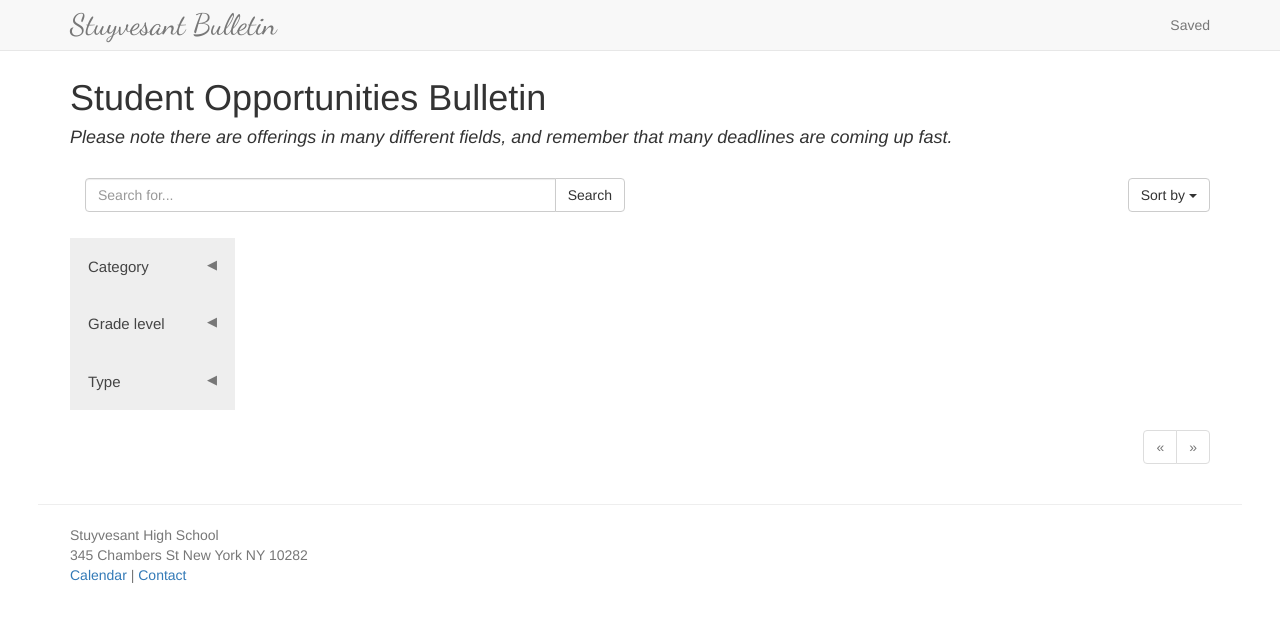
After one commit to wxiang54/3XTheCharm, a Python web app: template app/templates/opportunities.html in a window 1280 px wide. The commit adds this page. Shown: the top 622 px of the page. Run offline with Jinja, Linux system fonts and the light colour scheme; the template is opened without the code that fills it, so the values that code supplies are empty.

Commit message:
starred js

```diff
--- a/app/static/css/main.css
+++ b/app/static/css/main.css
@@ -64,7 +64,10 @@ div.panel {
 .toggle {
     color: #aab8c2;
     font-size: 1vw;
-    padding-top: 1vw;
     padding-left: 4vw;
     cursor: pointer;
 }
+
+.toggle:clicked{
+	text-decoration: none;
+}
--- a/app/static/js/main.js
+++ b/app/static/js/main.js
@@ -13,7 +13,17 @@
             }
 	}
     }
+
+    var boxes = document.getElementsByClassName("toggle");
+    for (i=0; i<boxes.length; i++){
+      boxes[i].onclick = function(){
+                this.innerHTML = "Starred";
+    	}
+    }
+
 }
+
+
 
 /*
 var items = document.getElementsByClassName('toggle');
--- /dev/null
+++ b/app/templates/base.html
@@ -0,0 +1,54 @@
+<!DOCTYPE html>
+<html>
+
+  <head>
+    <link rel="stylesheet" href="/static/css/bootstrap.min.css">
+    <link type="text/css" rel="stylesheet" href="/static/css/main.css">
+    <script src="/static/js/main.js"></script>
+    {% block head %} {% endblock %}
+  </head>
+
+  <nav class="navbar navbar-default navbar-fixed-top">
+    <div class="container">
+      <div class="navbar-header">
+         <a class="navbar-brand" href="#">
+        <div class="logo"> Stuyvesant Bulletin </div>
+      </a>
+      </div>
+      <div id="main-navbar" class="navbar-collapse collapse">
+        <ul class="nav navbar-nav navbar-right">
+          <li><a href="/student/starred_opportunities">Saved</a></li>
+        </ul>
+      </div>
+    </div>
+  </nav>
+
+    <br>
+  <body>
+    <div class="container">
+      {% with messages = get_flashed_messages() %} {% if messages %}
+      <ul class=flashes>
+        {% for message in messages %}
+        <li>{{ message }}</li>
+        {% endfor %}
+      </ul>
+      {% endif %} {% endwith %} {% block body %} {% endblock %}
+    </div>
+
+    <hr>
+
+    <footer class="footer">
+      <div class="container">
+        <p class="text-muted">
+          Stuyvesant High School <br>
+          345 Chambers St New York NY 10282 <br>
+          <a href="http://stuy.enschool.org/apps/events/view_calendar.jsp?id=0">Calendar</a> |
+          <a href="http://stuy.enschool.org/apps/pages/index.jsp?uREC_ID=210464&type=u&pREC_ID=contact"> Contact </a>
+        </p>
+      </div>
+    </footer>
+    <script src="/static/js/jquery-3.2.0.min.js"></script>
+    <script src="/static/js/bootstrap.min.js"></script>
+    <script src="/static/js/notify.min.js"></script>
+  </body>
+</html>
--- /dev/null
+++ b/app/templates/opportunities.html
@@ -0,0 +1,126 @@
+{% extends "base.html" %}
+{% block body %}
+
+<h1>Student Opportunities Bulletin</h1>
+<h4><i>Please note there are offerings in many different fields, and remember that many deadlines are coming up fast. </i></h4>
+<br>
+
+    <div class="col-lg-6 pull-left">
+    <div class="input-group">
+      <input type="text" class="form-control" placeholder="Search for...">
+      <span class="input-group-btn">
+        <button class="btn btn-default" type="button">Search</button>
+      </span>
+    </div><!-- /input-group -->
+    </div><!-- /.col-lg-6 -->
+
+
+<div class="btn-group offset-lg-6 pull-right">
+  <button type="button" class="btn btn-default dropdown-toggle" data-toggle="dropdown" aria-haspopup="true" aria-expanded="false">
+    Sort by <span class="caret"></span>
+  </button>
+  <ul class="dropdown-menu">
+    <li><a href="#">Soonest Deadline</a></li>
+    <li><a href="#">Latest Deadline</a></li>
+    <li><a href="#">Recent</a></li>
+  </ul>
+</div>
+
+<br><br><br>
+<div class="row">
+  <div class="container col-md-2">
+    <button class="accordion">Category</button>
+    <div class="panel">
+      <br>
+      <input type="checkbox"><label>&nbsp; Technology</label> <br>
+      <input type="checkbox"><label>&nbsp; Theater</label> <br>
+      <input type="checkbox"><label>&nbsp; Volunteering</label> <br>
+      <input type="checkbox"><label>&nbsp; Research</label> <br>
+    </div>
+    <button class="accordion">Grade level</button>
+    <div class="panel">
+      <br>
+      <input type="checkbox"><label> &nbsp; 9th grade</label> <br>
+      <input type="checkbox"><label> &nbsp; 10th grade</label> <br>
+      <input type="checkbox"><label> &nbsp; 11th grade</label> <br>
+      <input type="checkbox"><label> &nbsp; 12th grade</label> <br>
+    </div>
+    <button class="accordion">Type</button>
+    <div class="panel">
+      <br>
+      <input type="checkbox"><label>&nbsp; Paid</label> <br>
+      <input type="checkbox"><label>&nbsp; Unpaid</label> <br>
+    </div>
+  </div>
+
+<div class="col-md-8 offset-md-4">
+  {% for o in opportunities.items %}
+  <div class="container opp">
+    <div class="row">
+      <div class="col-md-10">
+        <h3>{{ o.name }}</h3>
+      </div>
+      <div class="col-md-2">
+        <input class="tog" type="checkbox"/>
+        <label class="toggle">Star</label>
+      </div>
+    </div>
+    <p>{{ o.description }}</p>
+    <p>{{ o.organization }}</p>
+  </div>
+
+  {% endfor %}
+</div>
+</div>
+
+{% macro render_pagination(pagination, endpoint) %}
+
+  <ul class="pagination pull-right">
+
+    {% if pagination.has_prev %}
+      <li>
+        <a href="{{ url_for(endpoint, page=pagination.prev_num) }}" aria-label="Previous">
+          <span aria-hidden="true">&laquo;</span>
+        </a>
+      </li>
+    {% else %}
+      <li class="disabled">
+          <span aria-hidden="true">&laquo;</span>
+      </li>
+    {% endif %}
+
+    {% for p in pagination.iter_pages(left_edge=1, left_current=2, right_current=3, right_edge=1) %}
+      {% if p %}
+        {% if p != pagination.page %}
+          <li>
+            <a href="{{ url_for(endpoint, page=p) }}">{{ p }}</a>
+          </li>
+        {% else %}
+          <li class="active">
+            <a href="{{ url_for(endpoint, page=p) }}">{{ p }}</a>
+          </li>
+        {% endif %}
+      {% else %}
+        <li class="disabled">
+          <span class="ellipsis">&hellip;</span>
+        </li>
+      {% endif %}
+    {% endfor %}
+
+    {% if pagination.has_next %}
+      <li>
+        <a href="{{ url_for(endpoint, page=pagination.next_num) }}" aria-label="Next">
+          <span aria-hidden="true">&raquo;</span>
+        </a>
+      </li>
+    {% else %}
+      <li class="disabled">
+        <span aria-hidden="true">&raquo;</span>
+      </li>
+    {% endif %}
+
+  </ul>
+{% endmacro %}
+
+{{ render_pagination(opportunities, ".opportunities") }}
+{% endblock body %}
```
